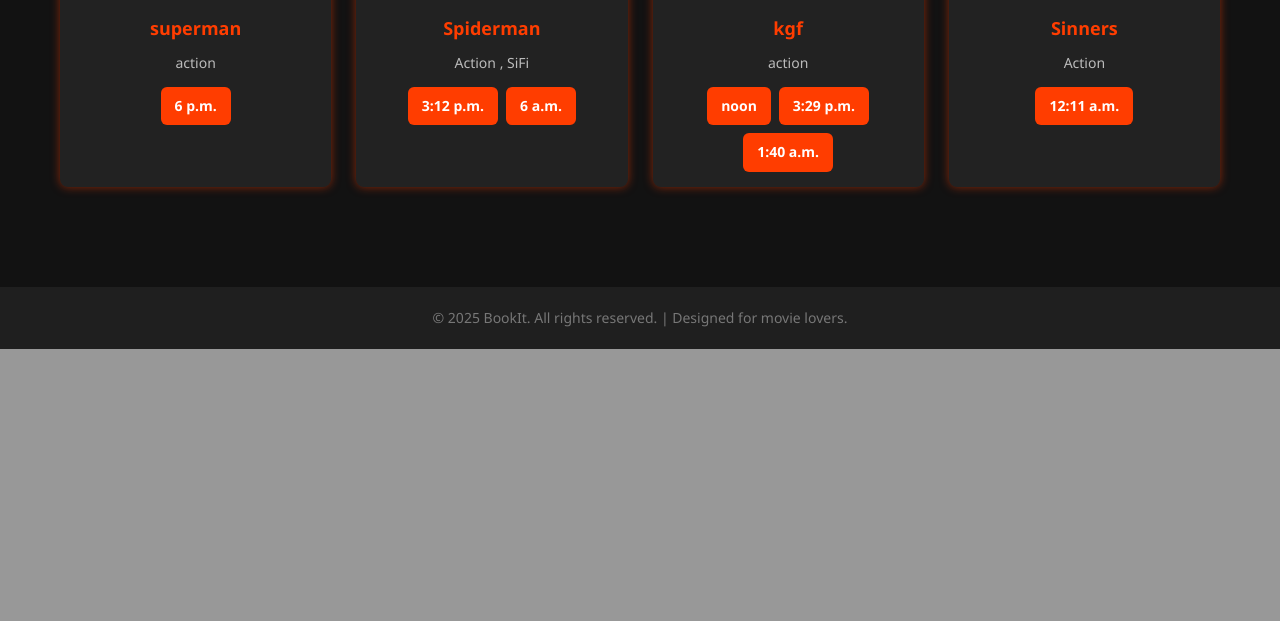
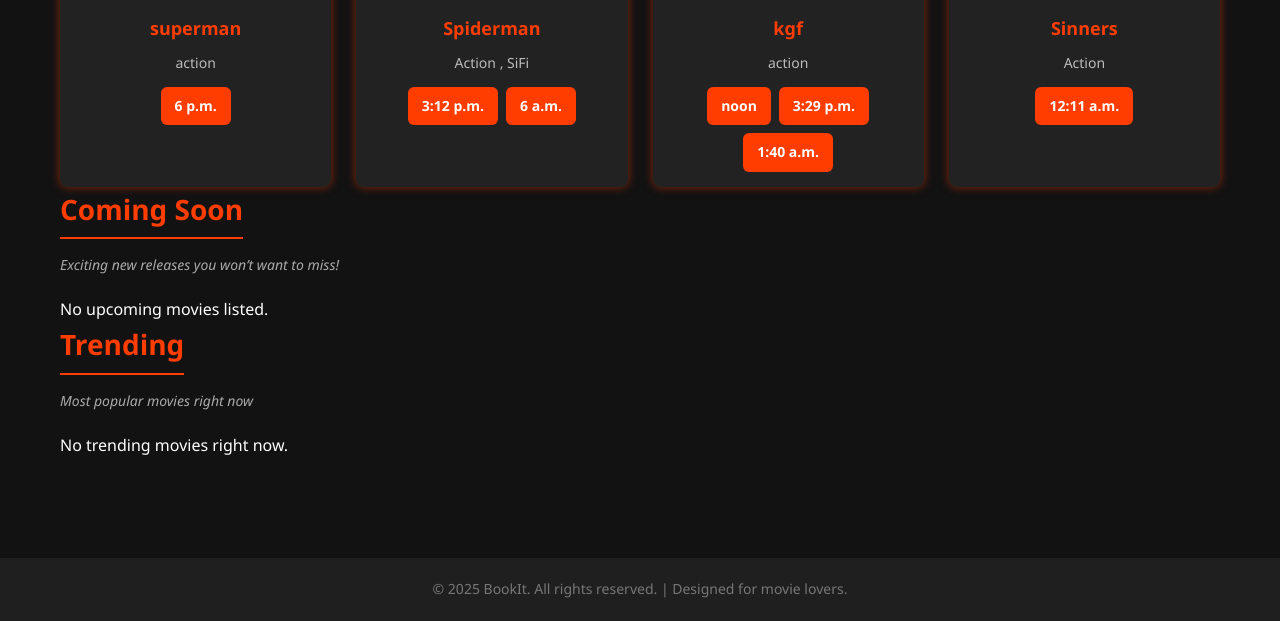
Before and after one commit to Aayush3115/BookIT, a Django app: page / in a window 1280 px wide. Shown: the part 936-1557 px from the top of the page. Before the commit the page ends 1285 px from the top, so only its background shows below. Run offline with Django 5.2, Linux system fonts and the light colour scheme; data comes from the database, SQL or seed files in the repository; both versions use the stored data as it was after the commit.

Commit message:
UI Changes

```diff
--- a/movie/settings.py
+++ b/movie/settings.py
@@ -27,7 +27,7 @@
 # SECURITY WARNING: don't run with debug turned on in production!
 DEBUG = True
 
-ALLOWED_HOSTS = []
+ALLOWED_HOSTS = ['*']
 
 
 # Application definition
--- a/ticket/templates/home.html
+++ b/ticket/templates/home.html
@@ -222,6 +222,15 @@
                 min-width: unset;
             }
         }
+
+        .section-subtitle {
+            color: #aaa;
+            font-size: 14px;
+            margin-top: -10px;
+            margin-bottom: 20px;
+            font-style: italic;
+        }
+
     </style>
 </head>
 
@@ -231,7 +240,6 @@
         <nav>
             <a href="{% url 'home' %}">Home</a>
             <a href="{% url 'movie' %}">Movies</a>
-
             {% if user.is_authenticated %}
                 <a href="{% url 'profile' %}">Profile</a>
 
@@ -242,23 +250,20 @@
         </nav>
     </header>
 
+    <!-- Hero Section -->
     <section class="hero">
         <h2>Book Your Movie Tickets Instantly</h2>
         <p>Find the best movies, showtimes, and seats near you</p>
-        <form class="search-bar" action="/search" method="GET">
-            <select name="movie" required>
-                <option value="" disabled selected>Select Movie</option>
-            </select>
-            <select name="city" required>
-                <option value="" disabled selected>Select City</option>
-            </select>
-            <input type="date" name="date" min="" required />
+        <form class="search-bar" action="{% url 'movie' %}" method="GET">
+            <input type="text" name="q" placeholder="Search movies..." required
+                style="flex: 1; min-width: 250px; padding: 12px 18px; border-radius: 6px; border: none; font-size: 16px;">
             <button type="submit">Search</button>
         </form>
     </section>
 
     <main>
-        <h3 class="section-title">Featured Movies</h3>
+        <!-- Now Showing -->
+        <h3 class="section-title">Now Showing</h3>
         <div class="movie-grid">
             {% for movie in movies %}
             <div class="movie-card">
@@ -276,8 +281,47 @@
                     </div>
                 </div>
             </div>
+            {% empty %}
+            <p>No movies available at the moment.</p>
             {% endfor %}
         </div>
+
+        <!-- Coming Soon -->
+        <h3 class="section-title">Coming Soon</h3>
+        <p class="section-subtitle">Exciting new releases you won’t want to miss!</p>
+        <div class="movie-grid">
+            {% for movie in coming_soon %}
+            <div class="movie-card">
+                <img src="https://via.placeholder.com/300x450?text=Coming+Soon"
+                    alt="{{ movie.title }}" />
+                <div class="movie-info">
+                    <h4>{{ movie.title }}</h4>
+                    <p>Releases on: {{ movie.release_date }}</p>
+                </div>
+            </div>
+            {% empty %}
+            <p>No upcoming movies listed.</p>
+            {% endfor %}
+        </div>
+
+        <!-- Trending -->
+        <h3 class="section-title">Trending</h3>
+        <p class="section-subtitle">Most popular movies right now</p>
+        <div class="movie-grid">
+            {% for movie in trending %}
+            <div class="movie-card">
+                <img src="https://via.placeholder.com/300x450?text=Trending"
+                    alt="{{ movie.title }}" />
+                <div class="movie-info">
+                    <h4>{{ movie.title }}</h4>
+                    <p>Rating: {{ movie.rating }}</p>
+                </div>
+            </div>
+            {% empty %}
+            <p>No trending movies right now.</p>
+            {% endfor %}
+        </div>
+
     </main>
 
     <footer>
```
Also changed, not shown: ticket/templates/confirmpage.html (+86 -10 lines), db.sqlite3.
